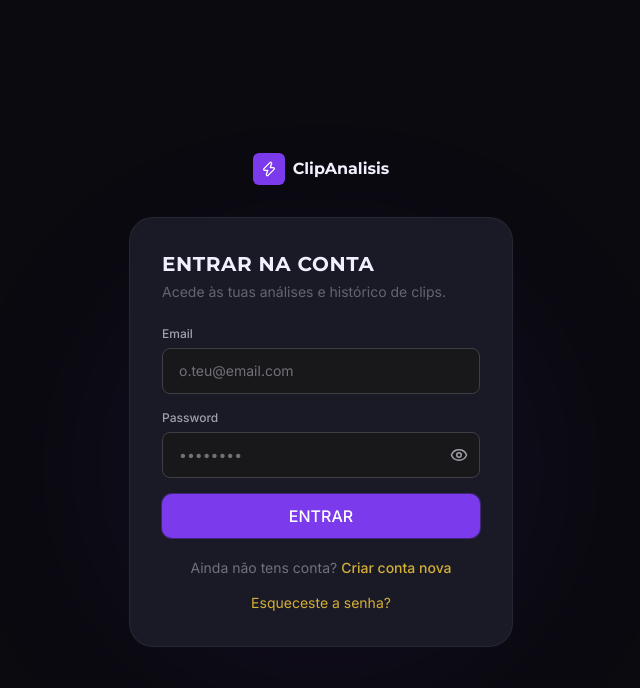
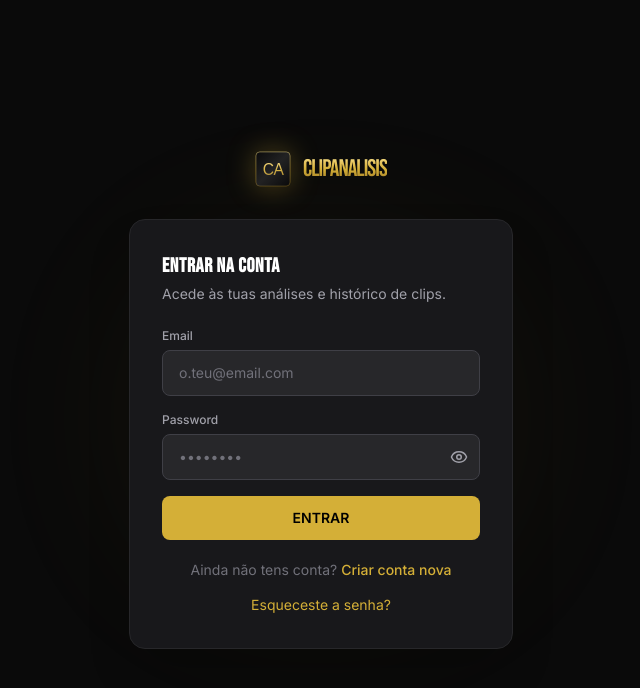
Before and after one commit to AndreVieira17/ClipAnalisis, a React (Vite) app: page /auth in a window 1280 px wide. Shown: the top 688 px of the page, without its empty margins (319-959 px from the left). Built offline with nearby package versions, Linux system fonts and the light colour scheme; no server answers.

Commit message:
fix: auth redesign to match site gold design system + eye icon + forgot password

```diff
--- a/src/components/layout/AuthLayout.tsx
+++ b/src/components/layout/AuthLayout.tsx
@@ -1,6 +1,6 @@
 import { type ReactNode } from 'react';
 import { Link } from 'react-router-dom';
-import { Zap } from 'lucide-react';
+import { BrandMark } from '@/components/ui/BrandMark';
 
 interface AuthLayoutProps {
   children: ReactNode;
@@ -10,28 +10,25 @@ interface AuthLayoutProps {
 
 export function AuthLayout({ children, title, subtitle }: AuthLayoutProps) {
   return (
-    <div className="min-h-screen bg-app-bg-primary flex flex-col items-center justify-center px-4">
-      {/* Glow */}
+    <div className="min-h-screen bg-[#0a0a0a] flex flex-col items-center justify-center px-4">
+      {/* Gold halo */}
       <div
         aria-hidden
-        className="pointer-events-none fixed top-1/3 left-1/2 -translate-x-1/2 w-[600px] h-[400px] rounded-full opacity-20 blur-[100px]"
-        style={{ background: 'radial-gradient(circle, var(--app-accent), transparent 70%)' }}
+        className="pointer-events-none fixed top-1/3 left-1/2 -translate-x-1/2 w-[500px] h-[300px] rounded-full opacity-20 blur-[100px]"
+        style={{ background: 'radial-gradient(circle, #D4AF37, transparent 70%)' }}
       />
 
       <div className="relative w-full max-w-sm">
         {/* Logo */}
-        <Link to="/" className="flex items-center gap-2 mb-8 justify-center">
-          <div className="w-8 h-8 rounded-[var(--app-radius-sm)] bg-app-accent flex items-center justify-center">
-            <Zap size={16} className="text-white" />
-          </div>
-          <span className="font-grotesk font-bold text-app-text-primary text-base">ClipAnalisis</span>
+        <Link to="/" className="flex items-center justify-center mb-8">
+          <BrandMark size={36} withWordmark />
         </Link>
 
         {/* Card */}
-        <div className="bg-app-bg-card border border-app-border-subtle rounded-[var(--app-radius-xl)] p-8 shadow-[var(--app-shadow-card)]">
-          <h1 className="font-grotesk font-bold text-app-text-primary text-xl mb-1">{title}</h1>
+        <div className="bg-zinc-900 border border-zinc-800 rounded-2xl p-8 shadow-2xl">
+          <h1 className="font-bold text-white text-xl mb-1">{title}</h1>
           {subtitle && (
-            <p className="font-inter text-app-text-muted text-sm mb-6">{subtitle}</p>
+            <p className="text-zinc-400 text-sm mb-6">{subtitle}</p>
           )}
           {children}
         </div>
--- a/src/pages/Auth.tsx
+++ b/src/pages/Auth.tsx
@@ -2,7 +2,6 @@ import { useState } from 'react';
 import { useNavigate } from 'react-router-dom';
 import { Eye, EyeOff } from 'lucide-react';
 import { AuthLayout } from '@/components/layout/AuthLayout';
-import { Button } from '@/components/ui/Button';
 import { supabase, supabaseReady, supabaseNotReadyReason } from '@/lib/supabase';
 
 type Mode = 'login' | 'signup';
@@ -67,8 +66,6 @@ export default function Auth() {
     setMessage({ text: 'Email de redefinição enviado! Verifica a tua caixa de entrada.', type: 'success' });
   }
 
-  const inputBase = 'bg-zinc-900 border border-zinc-700 rounded-lg px-4 py-3 text-white w-full placeholder:text-zinc-500 outline-none focus:border-[#D4AF37] transition-colors text-sm';
-
   return (
     <AuthLayout
       title={mode === 'login' ? 'Entrar na conta' : 'Criar conta'}
@@ -92,7 +89,7 @@ export default function Auth() {
             placeholder="o.teu@email.com"
             value={email}
             onChange={(e) => setEmail(e.target.value)}
-            className={inputBase}
+            className="w-full bg-zinc-800 border border-zinc-700 rounded-lg px-4 py-3 text-white placeholder-zinc-500 focus:outline-none focus:border-[#D4AF37] transition-colors text-sm"
           />
         </div>
 
@@ -111,13 +108,13 @@ export default function Auth() {
               placeholder="••••••••"
               value={password}
               onChange={(e) => setPassword(e.target.value)}
-              className={`${inputBase} pr-12`}
+              className="w-full bg-zinc-800 border border-zinc-700 rounded-lg px-4 py-3 pr-12 text-white placeholder-zinc-500 focus:outline-none focus:border-[#D4AF37] transition-colors text-sm"
             />
             <button
               type="button"
               onClick={() => setShowPassword((v) => !v)}
               aria-label={showPassword ? 'Esconder senha' : 'Mostrar senha'}
-              className="absolute right-3 top-1/2 -translate-y-1/2 text-zinc-400 hover:text-white cursor-pointer z-10 transition-colors"
+              className="absolute right-3 top-1/2 -translate-y-1/2 text-zinc-400 hover:text-white z-10 transition-colors"
             >
               {showPassword ? <EyeOff size={18} /> : <Eye size={18} />}
             </button>
@@ -126,21 +123,26 @@ export default function Auth() {
 
         {/* Feedback message */}
         {message && (
-          <p
-            className={`text-sm rounded-lg px-3 py-2 border ${
-              message.type === 'error'
-                ? 'text-red-400 bg-red-500/10 border-red-500/20'
-                : 'text-green-400 bg-green-500/10 border-green-500/20'
-            }`}
-          >
+          <p className={`text-sm rounded-lg px-3 py-2 border ${
+            message.type === 'error'
+              ? 'text-red-400 bg-red-500/10 border-red-500/20'
+              : 'text-green-400 bg-green-500/10 border-green-500/20'
+          }`}>
             {message.text}
           </p>
         )}
 
         {/* Submit */}
-        <Button type="submit" variant="primary" size="lg" loading={loading} className="w-full mt-2">
-          {mode === 'login' ? 'ENTRAR' : 'CRIAR CONTA'}
-        </Button>
+        <button
+          type="submit"
+          disabled={loading}
+          className="w-full mt-2 rounded-lg px-6 py-3 text-sm font-bold text-black transition-colors disabled:opacity-60"
+          style={{ background: loading ? '#a07d1a' : '#D4AF37' }}
+          onMouseEnter={(e) => { if (!loading) e.currentTarget.style.background = '#c9a227'; }}
+          onMouseLeave={(e) => { if (!loading) e.currentTarget.style.background = '#D4AF37'; }}
+        >
+          {loading ? 'A aguardar…' : mode === 'login' ? 'ENTRAR' : 'CRIAR CONTA'}
+        </button>
       </form>
 
       {/* Mode switch */}
@@ -149,7 +151,7 @@ export default function Auth() {
         <button
           type="button"
           onClick={() => { setMode(mode === 'login' ? 'signup' : 'login'); setMessage(null); setShowPassword(false); }}
-          className="font-medium transition-colors hover:opacity-80"
+          className="font-medium hover:opacity-80 transition-opacity"
           style={{ color: '#D4AF37' }}
         >
           {mode === 'login' ? 'Criar conta nova' : 'Já tenho conta — entrar'}
@@ -162,7 +164,7 @@ export default function Auth() {
           <button
             type="button"
             onClick={handleForgotPassword}
-            className="text-sm transition-colors hover:opacity-80"
+            className="text-sm hover:opacity-80 transition-opacity"
             style={{ color: '#D4AF37' }}
           >
             Esqueceste a senha?
```
